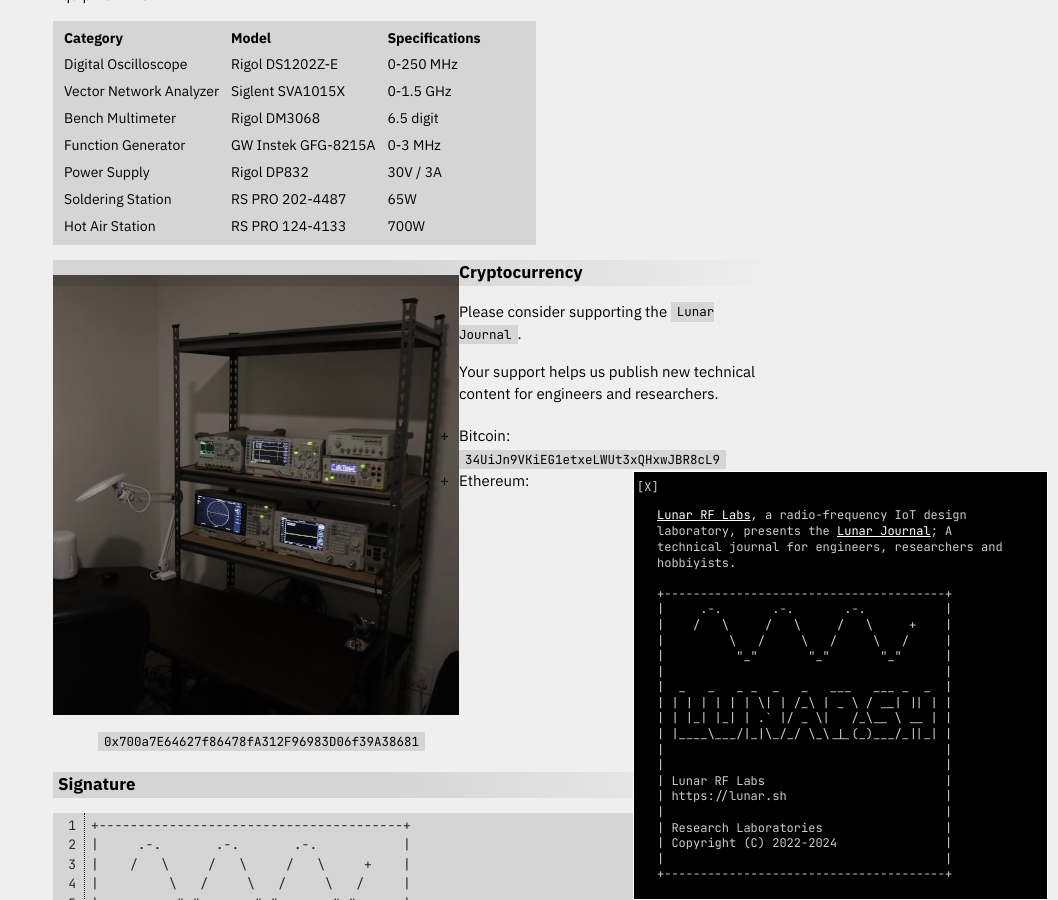
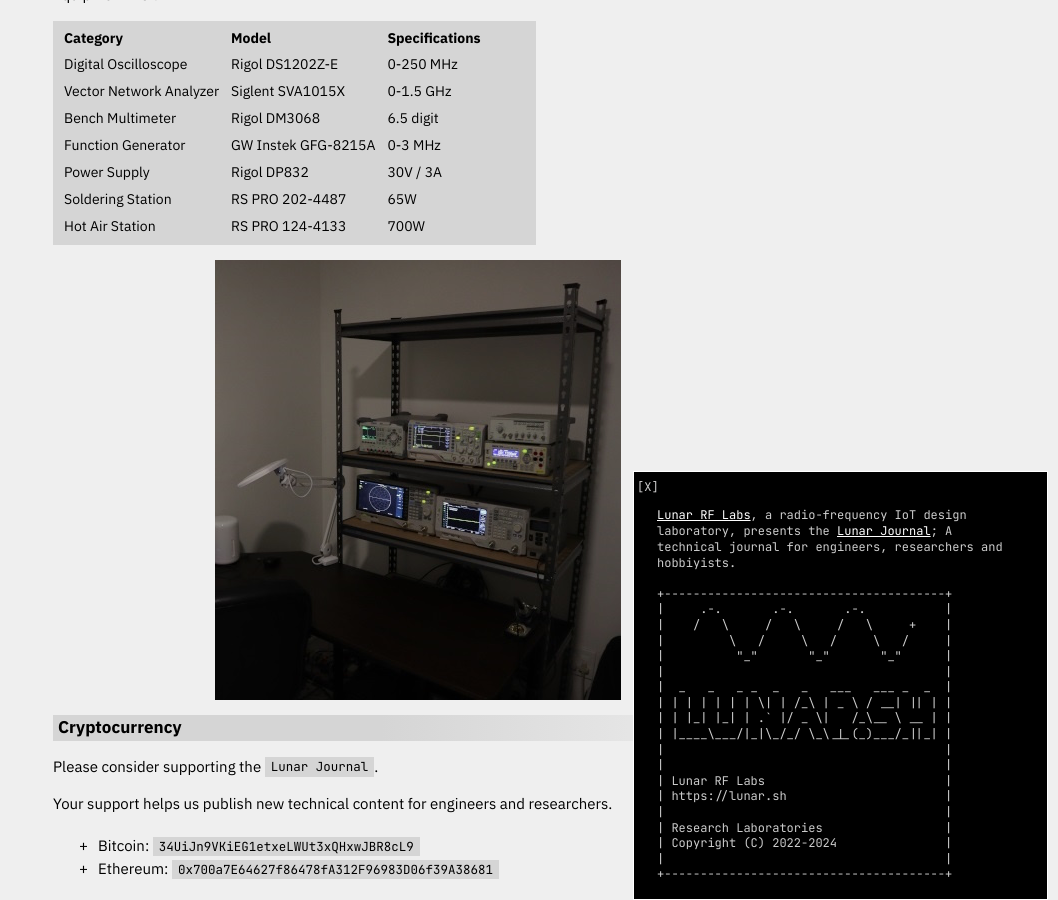
Before and after one commit to lunar-sh/journal.lunar.sh, a Jekyll site: the page built from info.md, in a window 1280 px wide and 900 px high, scrolled down 874 px. Shown: the whole window, without its empty margins (222-1280 px from the left). Built offline with Jekyll 4.4.1, drawn with Linux system fonts in a browser that asks for light colours; nearby versions of some CDN libraries.

Commit message:
Update info.md

```diff
--- a/info.md
+++ b/info.md
@@ -43,7 +43,7 @@ Equipment List:
 | Soldering Station      | RS PRO 202-4487        | 65W                     |
 | Hot Air Station        | RS PRO 124-4133        | 700W                    |
 
-<img style="float: left;" src="https://journal.lunar.sh/images/lab_latest.jpeg"/>
+<img style="display: flex; flex-direction: column; align-items: flex-start;" src="https://journal.lunar.sh/images/lab_latest.jpeg"/>
 
 # Cryptocurrency
 
```
